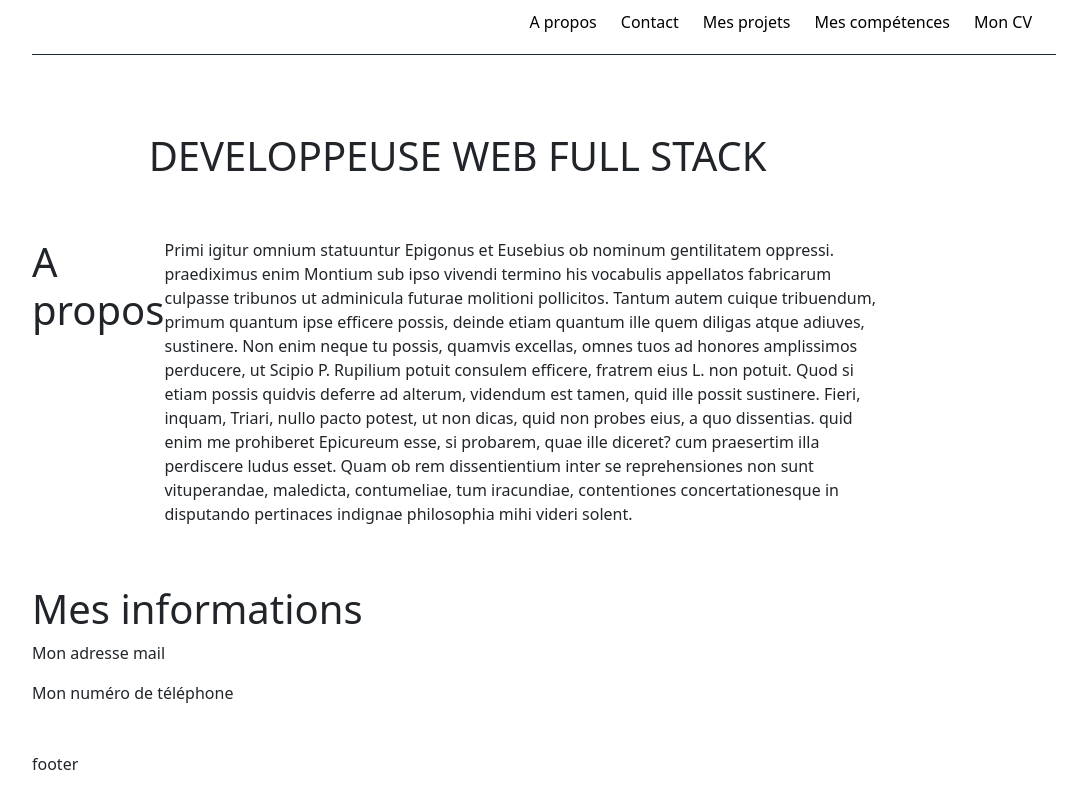
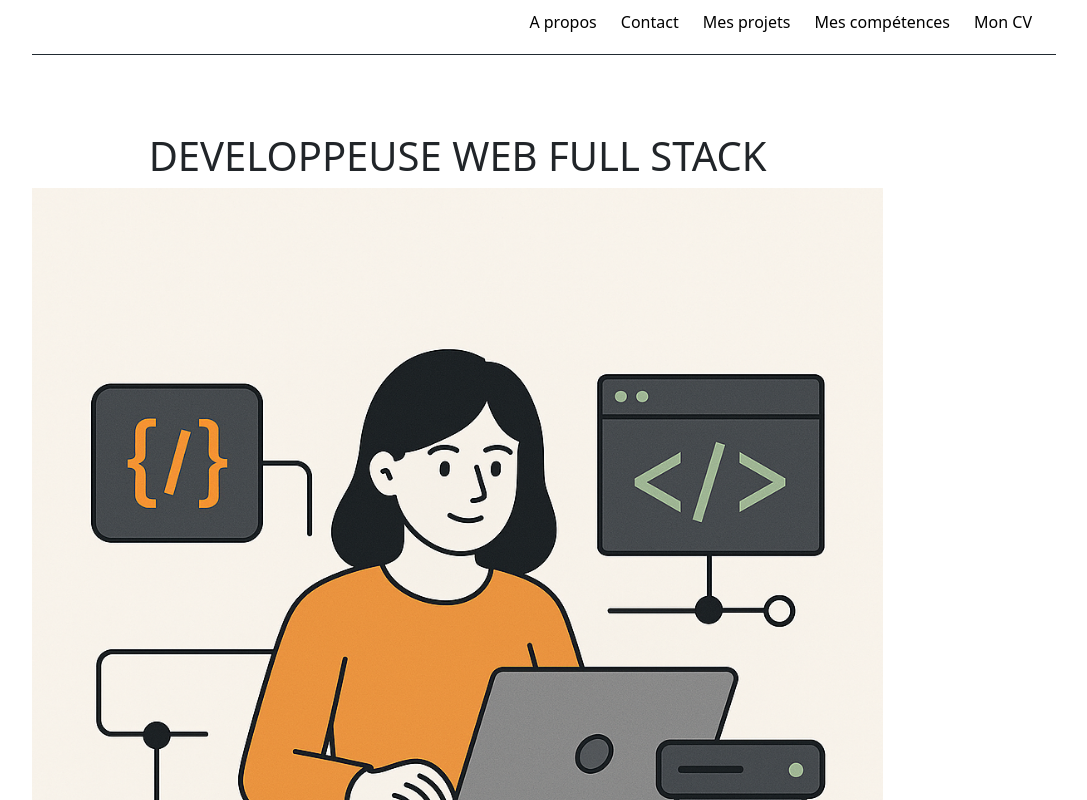
Before and after one commit to ImaneZ21/portfolio-imane, a React (Vite) app: page / in a window 1280 px wide. Shown: the top 800 px of the page, without its empty margins (0-1087 px from the left). Built offline with nearby package versions, Linux system fonts and the light colour scheme.

Commit message:
picture for title

```diff
--- a/components/Title/Title.jsx
+++ b/components/Title/Title.jsx
@@ -1,9 +1,11 @@
 import "./Title.scss";
+import image from "../../src/assets/image.png";
 
 function Title() {
   return (
     <div className="title d-flex">
         <h1>DEVELOPPEUSE WEB FULL STACK</h1>
+        <img src={image} alt="Illustration développeuse web"></img>
     </div>
   );
 }
--- a/package.json
+++ b/package.json
@@ -14,7 +14,7 @@
   "dependencies": {
     "bootstrap": "^5.3.8",
     "gh-pages": "^6.3.0",
-  "homepage": " https://imanez21.github.io/portfolio-imane/",
+  "homepage": "https://imanez21.github.io/portfolio-imane/",
     "react": "^19.1.1",
     "react-bootstrap": "^2.10.10",
     "react-dom": "^19.1.1",
```
Also changed, not shown: src/assets/image.png (added).
